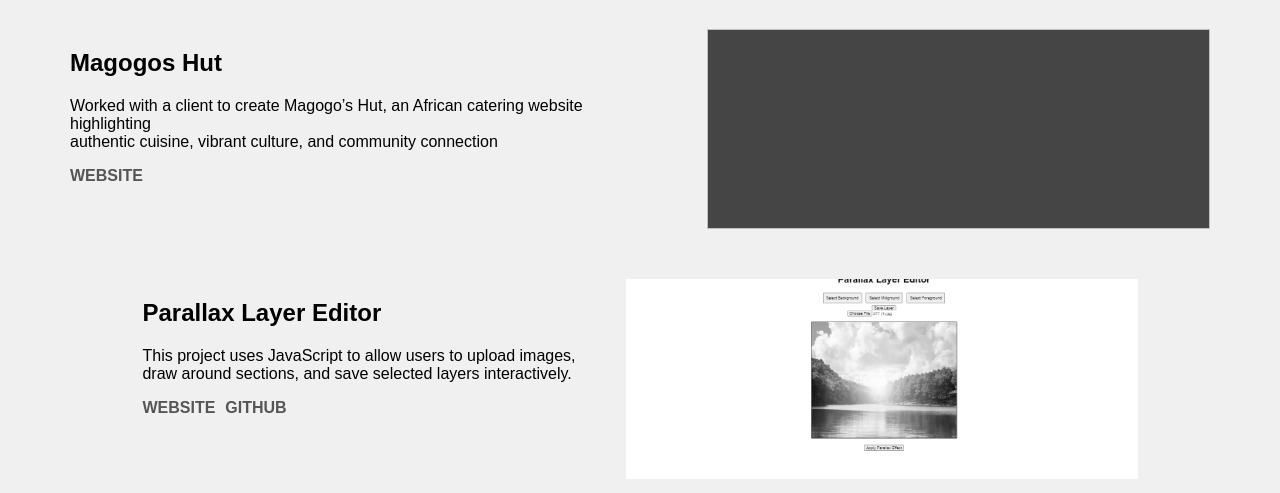
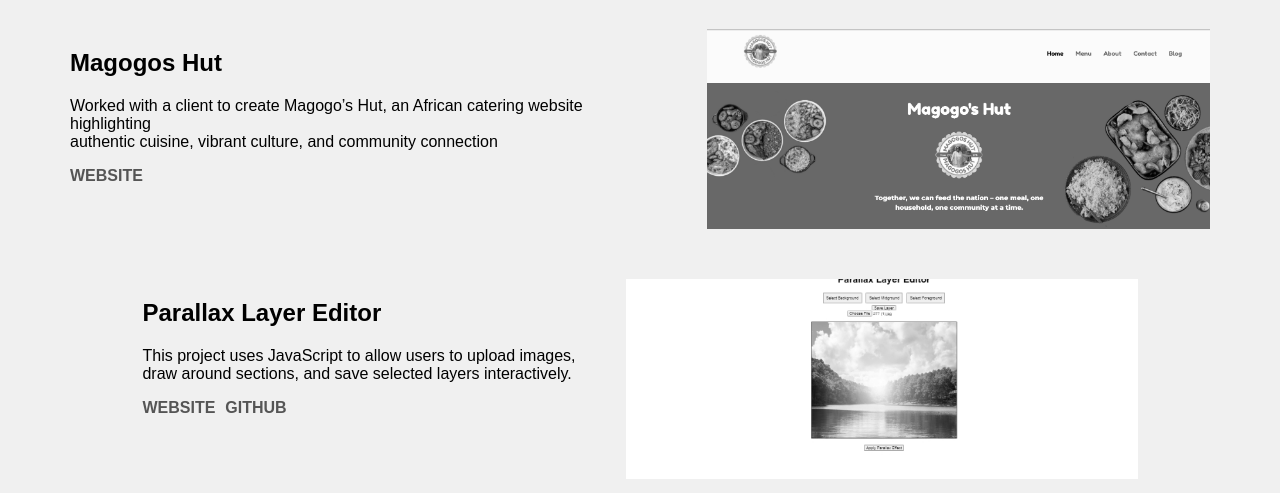
Before and after one commit to eliegamala/portfolio-2025, a plain HTML site: page projects.html in a window 1280 px wide. Shown: the part 307-800 px from the top of the page. Drawn offline with Linux system fonts and the light colour scheme.

Commit message:
Update projects.html

```diff
--- a/projects.html
+++ b/projects.html
@@ -70,7 +70,8 @@
              </div>
       </div>
       <div class="project-image">
-        <img src"Screenshot 2025-09-12 085028.png">
+<img src="images/magogo.png">
+
       </div>
   </div>
 
```
